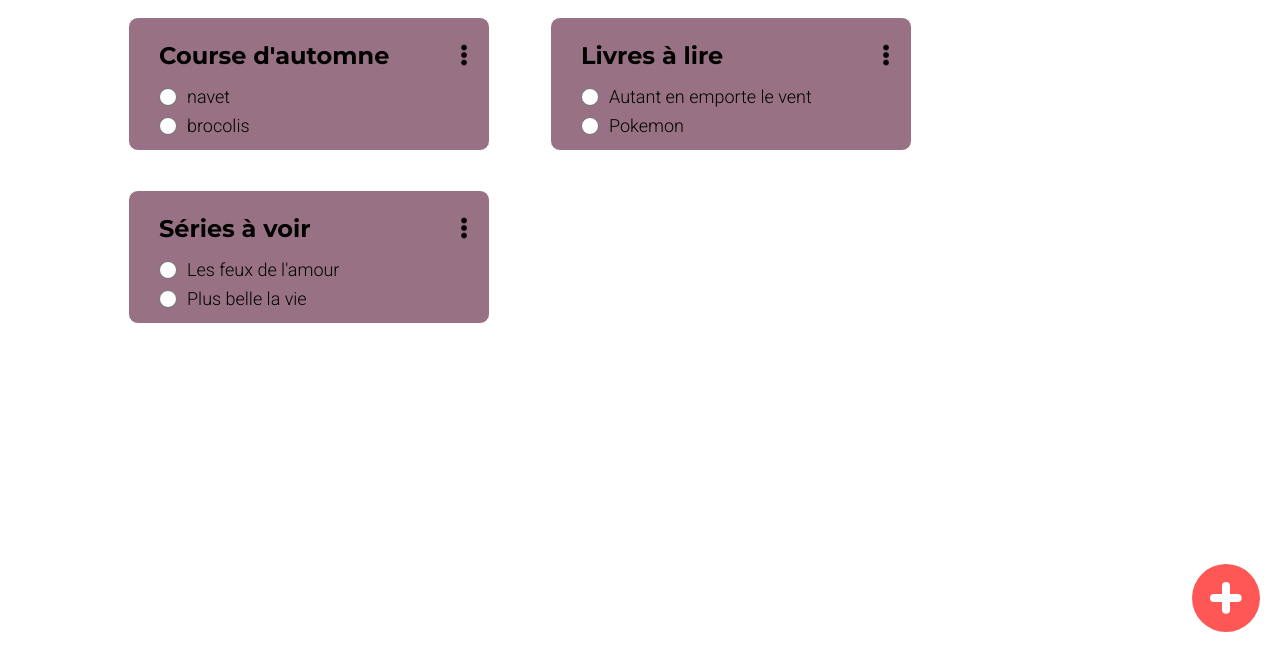
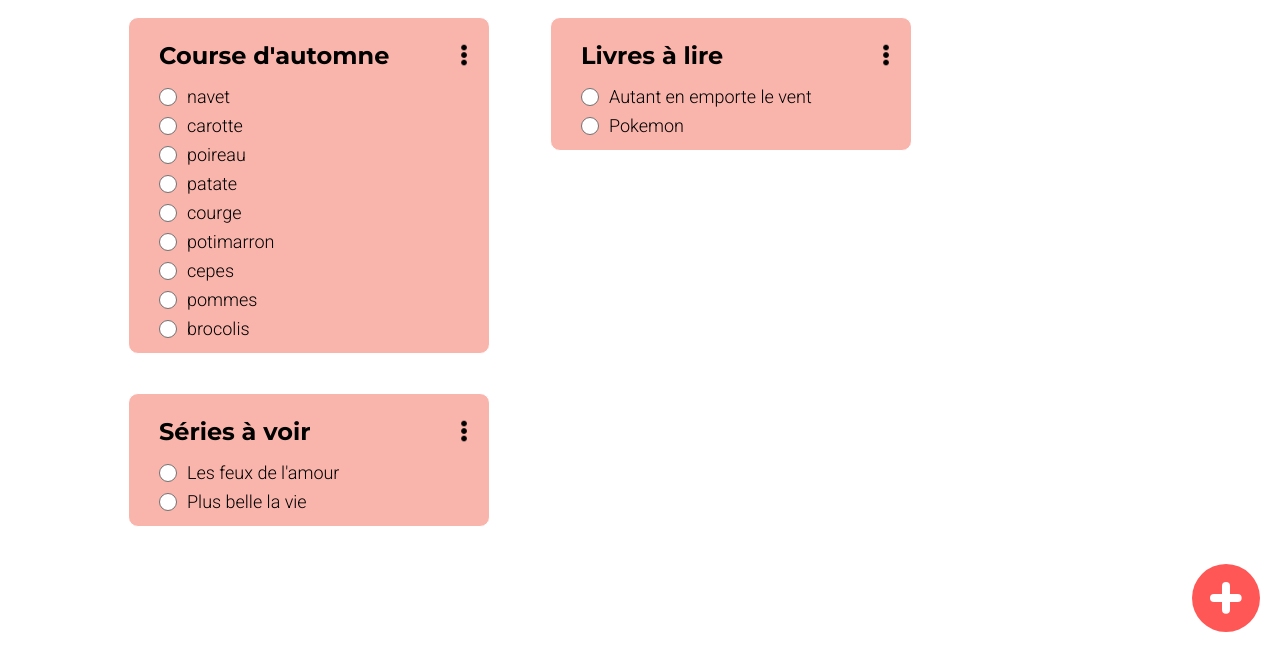
Before and after one commit to Project-1-TD3/Project-1-TD3.github.io, a plain HTML site: page index.html in a window 1280 px wide. Shown: the part 148-815 px from the top of the page. Drawn offline with Linux system fonts and the light colour scheme.

Commit message:
collapse or expand articlies

```diff
--- a/css/style.css
+++ b/css/style.css
@@ -134,7 +134,7 @@
     section {
         display: flex;
         flex-direction: column;
-        align-items: top;
+        align-items: center;
         margin-top: 20px;
         gap: 27px;
     }
@@ -150,7 +150,7 @@
         display: flex;
         flex-direction: row;
         justify-content: start;
-        align-items: top;
+        align-items: start;
         flex-wrap: wrap;
         row-gap: 39px;
         column-gap: 60px;
@@ -165,9 +165,8 @@
     article {
         border-radius: 10px;
         border: 1px solid #FFF;
-        background-color: var(--article-color1);
+        background-color: var(--article-color4);
         width: 80vw;
-        max-height: 10000px;
         padding: 10px 10px 10px 30px;
         overflow: visible;
     }
@@ -177,10 +176,9 @@
     article {
         border-radius: 10px;
         border: 1px solid #FFF;
-        background-color: var(--article-color1);
+        background-color: var(--article-color4);
         width: 80vw;
         max-width: 320px;
-        max-height: 10000px;
         padding: 10px 10px 10px 30px;
         overflow: visible;
     }
@@ -189,10 +187,7 @@
 article.collapsed {
     max-height: calc(19px + 30px);
     overflow: hidden;
-}
-
-article {
-    transition: 3s linear;
+    transition: max-height 1.5s ease-in-out;
 }
 
 h3 {
@@ -216,6 +211,7 @@ h3 {
 ul {
     list-style-type: none;
     padding-left: 0;
+    overflow-y: hidden;
 }
 
 .checkbox {
--- a/js/todolist.js
+++ b/js/todolist.js
@@ -2,9 +2,37 @@ const initialList = [
     {
         title : "Course d'automne",
         elements : [
-             {
+            {
             checked : false,
             name : "navet"
+            },
+            {
+                checked : false,
+                name : "carotte"
+            },
+            {
+                checked : false,
+                name : "poireau"
+            },
+            {
+                checked : false,
+                name : "patate"
+            },
+            {
+                checked : false,
+                name : "courge"
+            },
+            {
+                checked : false,
+                name : "potimarron"
+            },
+            {
+                checked : false,
+                name : "cepes"
+            },
+            {
+                checked : false,
+                name : "pommes"
             },
             {
                 checked : false,
```
